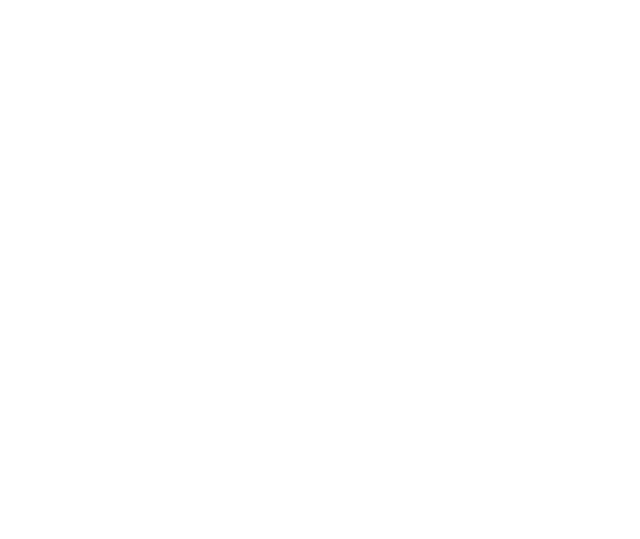
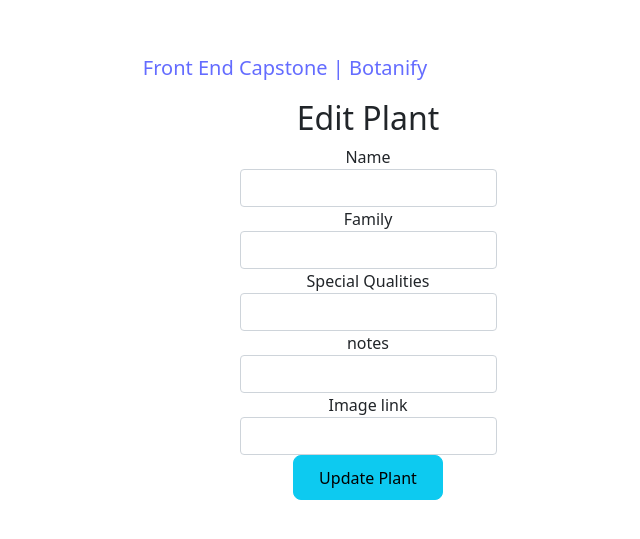
Before and after one commit to KathSchloe/Botanify, a React (Vite) app: page /plants/EditPlant/1 in a window 1280 px wide. Shown: the part 131-670 px from the top of the page, without its empty margins (272-912 px from the left). Built offline with nearby package versions, Linux system fonts and the light colour scheme; no server answers; sample sign-in values are in the browser's storage.

Commit message:
delplant and editplant now working

```diff
--- a/src/components/plants/editPlant.jsx
+++ b/src/components/plants/editPlant.jsx
@@ -1,11 +1,11 @@
 import { useEffect, useState } from "react";
 import {
   getPlantById,
-  updatePlant,
-} from "../../services/plantService.jsx";
+  editPlant,
+} from "../services/plantService.jsx";
 import { useNavigate, useParams } from "react-router-dom";
 
-export const editPlant = () => {
+export const EditPlant = ({currentUser}) => {
   const [plant, setMyPlant] = useState({});
   const { plantId } = useParams();
 
@@ -19,14 +19,15 @@ export const editPlant = () => {
   const handleSave = (event) => {
     event.preventDefault();
     const editedPlant = {
-        userId: currentUser,
+        id: plant.id,
+        userId: currentUser.currentUser.id,
         name: plant.name,
         family: plant.family,
         specialQualities: plant.specialQualities,
         notes: plant.notes,
-        image: plant.img,
+        img: plant.img,
     };
-    updatePlant(editedPlant).then(() => {
+    editPlant(editedPlant).then(() => {
       navigate("/plants");
     });
   };
@@ -38,16 +39,18 @@ export const editPlant = () => {
         <h2 className="header-edit">Edit Plant</h2>
         <fieldset>
           <div>
+          <label>Name
           <input
                         type="text"
                         className="form-control"
-                        placeholder="plant name"
+                        placeholder={plant.name}
                         onChange={(event) => {
                             const plantCopy = {...plant }
                             plantCopy.name = event.target.value
-                            setPlant(plantCopy)
+                            setMyPlant(plantCopy)
                         }}
                     />
+                    </label>
             </div>
         </fieldset>
         <fieldset>
@@ -56,11 +59,11 @@ export const editPlant = () => {
                     <input
                         type="text"
                         className="form-control"
-                        placeholder="plant family"
+                        placeholder={plant.family}
                         onChange={(event) => {
                             const plantCopy = {...plant }
                             plantCopy.family = event.target.value
-                            setPlant(plantCopy)
+                            setMyPlant(plantCopy)
                         }}
                     />
                 </label>
@@ -72,11 +75,11 @@ export const editPlant = () => {
                     <input
                         type="text"
                         className="form-control"
-                        placeholder="plant special qualities"
+                        placeholder={plant.specialQualities}
                         onChange={(event) => {
                             const plantCopy = {...plant }
                             plantCopy.specialQualities = event.target.value
-                            setPlant(plantCopy)
+                            setMyPlant(plantCopy)
                         }}
                     />
                 </label>
@@ -88,11 +91,11 @@ export const editPlant = () => {
                     <input
                         type="text"
                         className="form-control"
-                        placeholder="plant notes"
+                        placeholder={plant.notes}
                         onChange={(event) => {
                             const plantCopy = {...plant }
                             plantCopy.notes = event.target.value
-                            setPlant(plantCopy)
+                            setMyPlant(plantCopy)
                         }}
                     />
                 </label>
@@ -104,11 +107,11 @@ export const editPlant = () => {
                     <input
                         type="text"
                         className="form-control"
-                        placeholder="image link goes here"
+                        placeholder={plant.img}
                         onChange={(event) => {
                             const plantCopy = {...plant }
                             plantCopy.img = event.target.value
-                            setPlant(plantCopy)
+                            setMyPlant(plantCopy)
                         }}
                     />
                 </label>
--- a/src/components/plants/plants.css
+++ b/src/components/plants/plants.css
@@ -23,8 +23,9 @@ img{
 }
 
 button{
-    background-color:rgb(72, 122, 89);
-    height: 100px;
+    background-color:rgb(87, 129, 101);
+    height: 45px;
+    width: 150px;
 }
 
 h2{
--- a/src/components/plants/userPlants.jsx
+++ b/src/components/plants/userPlants.jsx
@@ -1,6 +1,6 @@
 import { useState, useEffect } from "react"
 import { useNavigate } from "react-router-dom"
-import { getAllPlants } from "../services/plantService"
+import { deletePlant, getAllPlants } from "../services/plantService"
 import "./plants.css"
 
 
@@ -21,17 +21,40 @@ export const PlantList = ({currentUser}) => {
     getAndSetPlants()
 }, [currentUser])
 
+const handleDelete = (plantId) => {
+    deletePlant(plantId).then(()=> {
+        getAndSetPlants()
+    })
+}
+
+
 return (
   <div className="plants-container">
       <h2>Your Plant Library:</h2>
       <article className="plants">
           {userPlants.map((plantObj) => {
               return <div>
-                {plantObj.name}-
-                {plantObj.family}-
-                {plantObj.specialQualities}
-                {plantObj.notes}
+                Plant Name: {plantObj.name}
+                Plant Family: {plantObj.family}
+                Special Qualities: {plantObj.specialQualities}
+                Notes: {plantObj.notes}
                 <img src= {plantObj.img}></img>
+                <button
+              className="filter-btn btn-primary"
+              onClick={() => {
+                 handleDelete(plantObj.id)
+              }}
+          >
+              Delete plant
+      </button>
+      <button
+              className="filter-btn btn-primary"
+              onClick={() => {
+                navigate(`/plants/EditPlant/${plantObj.id}`)
+              }}
+          >
+              Edit plant
+      </button>
               </div>
           })}
       </article>
@@ -51,24 +74,6 @@ return (
           >
               Add new plant
       </button>
-      <button
-              className="filter-btn btn-primary"
-              onClick={() => {
-                  navigate("/delPlant")
-              }}
-          >
-              Delete plant
-      </button>
-      <button
-              className="filter-btn btn-primary"
-              onClick={() => {
-                  navigate("/editPlant")
-              }}
-          >
-              Edit plant
-      </button>
-      <button onClick={() => console.log(currentUser)}>Console Log User Details</button>
-
   </div>
 )
 }
--- a/src/components/services/plantService.jsx
+++ b/src/components/services/plantService.jsx
@@ -20,7 +20,7 @@ export const deletePlant = (plantId) => {
     })
 }
 //edit plant
-export const updatePlant = (plant) => {
+export const editPlant = (plant) => {
     return fetch(`http://localhost:8088/plants/${plant.id}`, {
         method: "PUT",
         headers: {
--- a/src/components/views/userViews.jsx
+++ b/src/components/views/userViews.jsx
@@ -3,6 +3,7 @@ import { UserPlantDetails } from "../plants/userPlantDetails";
 import { PlantList } from "../plants/userPlants";
 import { NavBar } from "../NavBar/NavBar";
 import { PlantForm } from "../plants/addPlant";
+import { EditPlant } from "../plants/editPlant";
 
 export const UserViews = (currentUser) => {
   return (
@@ -19,6 +20,7 @@ export const UserViews = (currentUser) => {
         <Route path="plants">
             <Route index element={<PlantList currentUser={currentUser}/>} />
             <Route path="userPlantDetails/:plantId" element={<UserPlantDetails currentUser={currentUser}/>}/>
+            <Route path="EditPlant/:plantId" element={< EditPlant currentUser={currentUser}/>}/>
         <Route path="newPlant" element={<PlantForm currentUser={currentUser}/>}/>
         </Route>
 
```
Also changed, not shown: api/database.json (+6 -42 lines).
